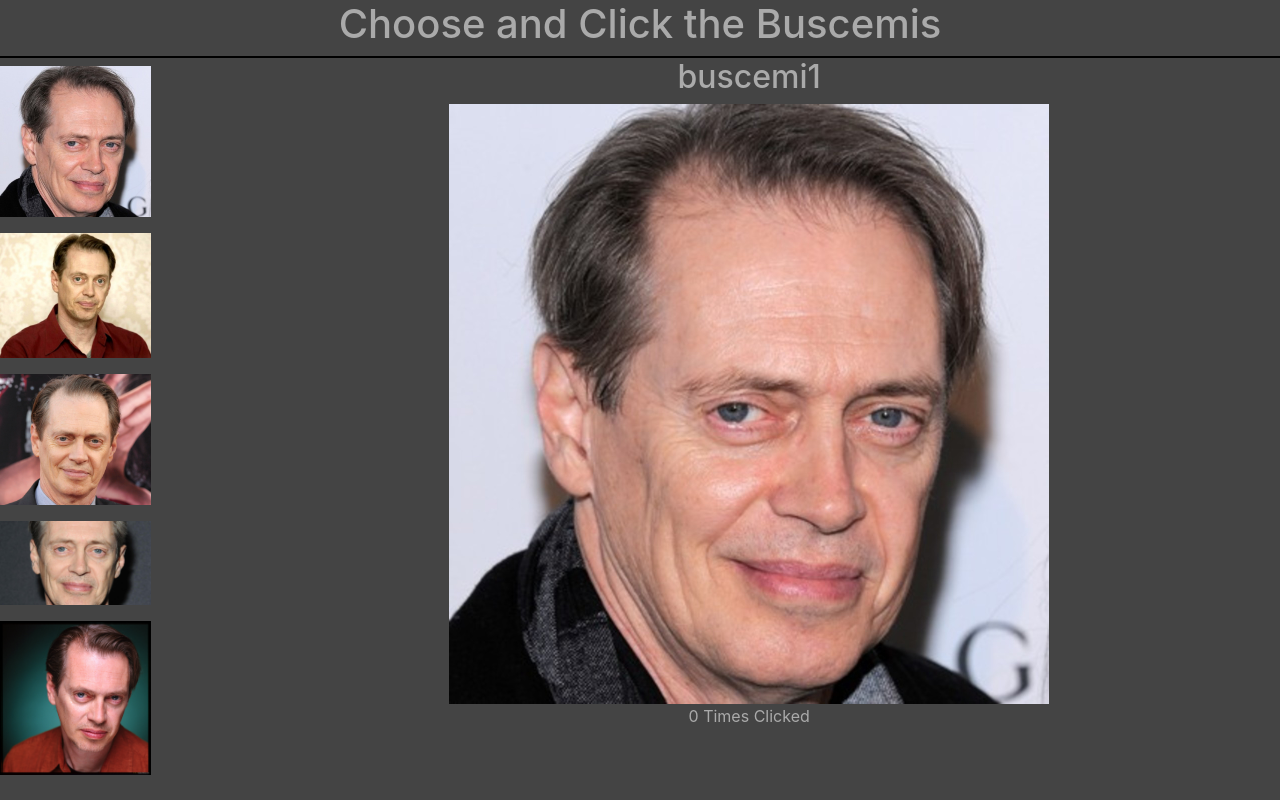
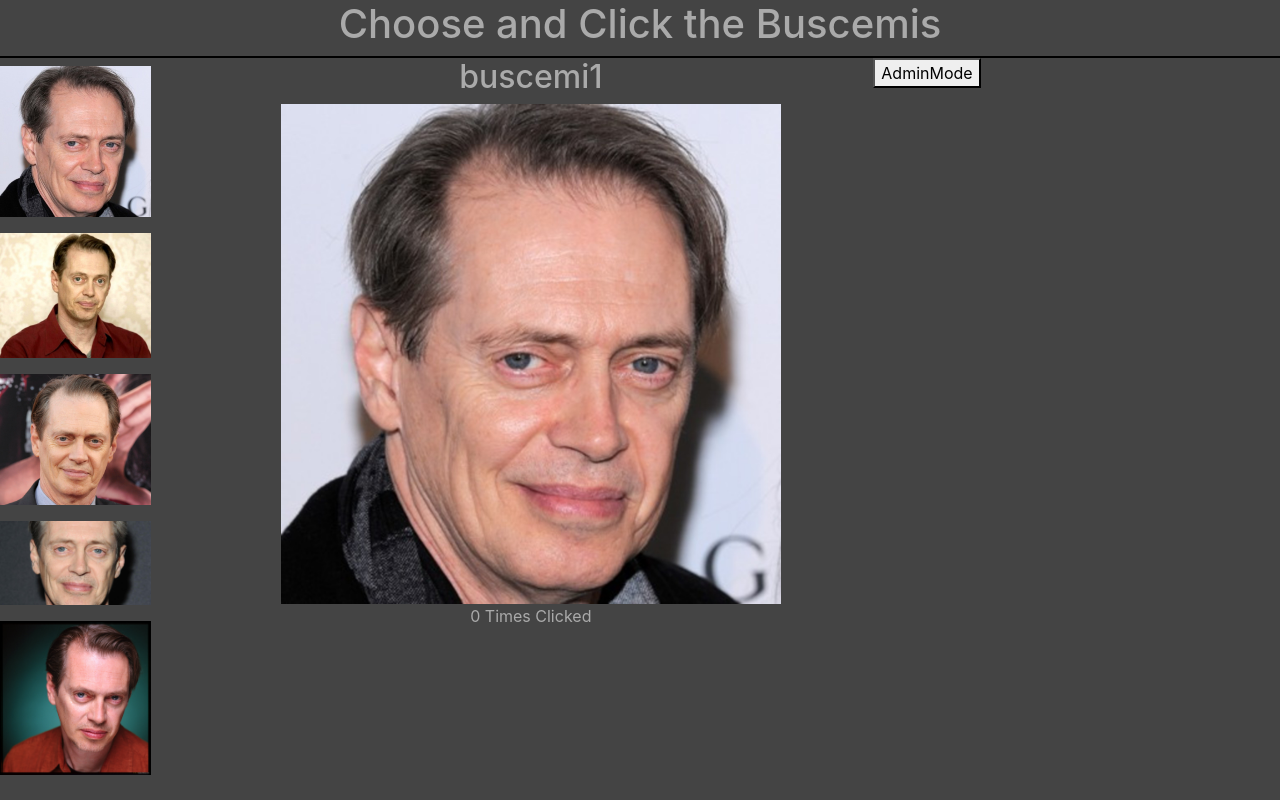
Before and after one commit to SaschaSei/buscemi-clicker, a plain HTML site: page index.html in a window 1280 px wide. Drawn offline with Linux system fonts and the light colour scheme.

Commit message:
Add AdminMode Button and places for admin render and unrender function.

```diff
--- a/css/style.css
+++ b/css/style.css
@@ -21,5 +21,5 @@
 }
 
 .main-img {
-  max-width: 600px;
+  max-width: 80%;
 }
--- a/index.html
+++ b/index.html
@@ -13,11 +13,18 @@
         <div class="row">
           <div id="sidebar" class="col-2">
           </div>
-          <div class="col-10 text-center">
+          <div class="col-6 text-center">
             <h2 id="buscemi-name"></h2>
             <img id="mainImg" class="main-img" src="" alt="Buscemi...what else">
             <p id="counter"></p>
-        </div>
+          </div>
+          <div class="col-4">
+            <div class="row">
+              <div class="col-12">
+                <button id="adminBtn">AdminMode</button>
+              </div>
+            </div>
+          </div>
         </div>
 
         <script src="script/lib/jquery.min.js"></script>
--- a/script/script.js
+++ b/script/script.js
@@ -60,6 +60,8 @@ $(function(){
   };
 
   var view = {
+    inAdminMode: false,
+
     init: function(){
       //Vars for HTML elements for later use.
       this.sidebar = document.getElementById('sidebar');
@@ -106,6 +108,14 @@ $(function(){
       this.buscemiName.textContent = cBuscemi.name;
       this.mainImg.src = "img/" + cBuscemi.url;
       this.counter.textContent = cBuscemi.clickCount + " Times Clicked";
+    },
+
+    renderAdminMode: function(){
+
+    },
+
+    unrenderAdminMode: function(){
+
     }
   };
 
```
